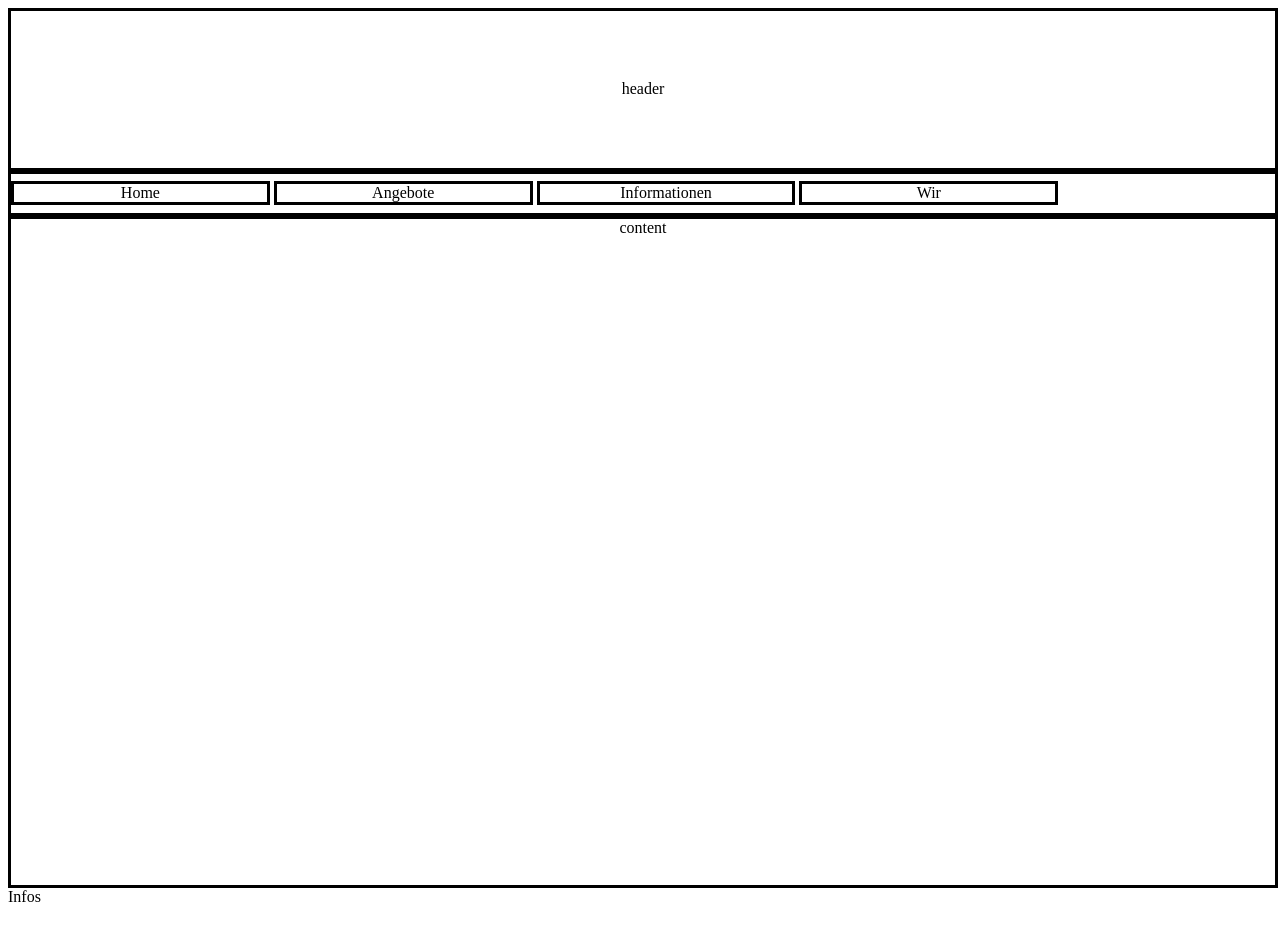
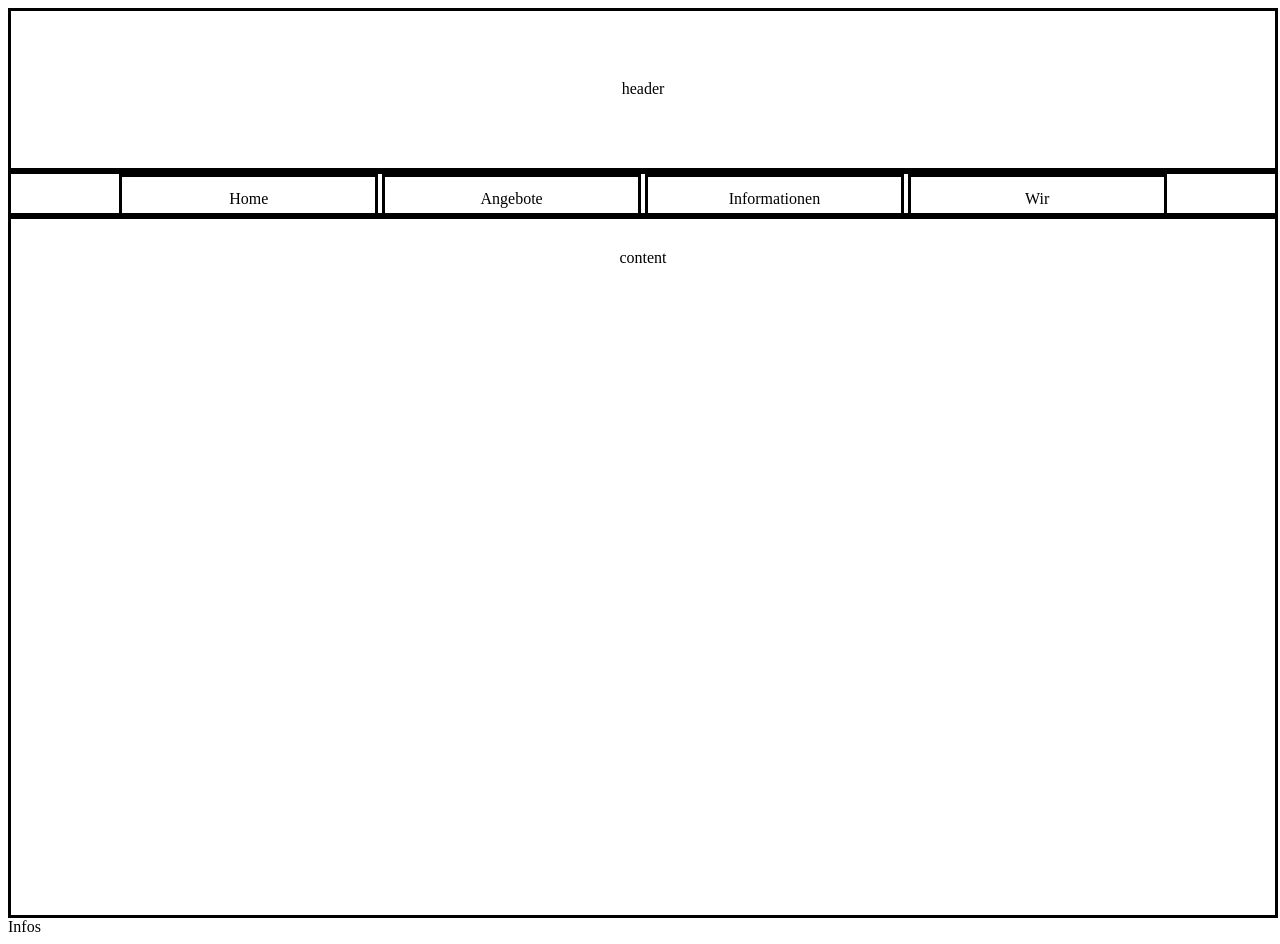
Before and after one commit to alinadrescher/zentrum, a plain HTML site: page Index.html in a window 1280 px wide. Before the commit the page ends 914 px from the top, so only its background shows below. Drawn offline with Linux system fonts and the light colour scheme.

Commit message:
css is homo

```diff
--- a/styles.css
+++ b/styles.css
@@ -8,18 +8,25 @@
 .navbar{
 	width: 100%;
 	height: 5%;
-	align-content: 	center;
-	border: 	solid;
+	text-align: center;
+	align-content: center;
+	border: solid;
 }
 .navbar .navItem{
 	width: 20%;
-	text-align: 	center;
-	border: 	solid;
-	display: inline-block
+	height: 100%;
+	text-align: center;
+	border: solid;
+	display: inline-block;
+	line-height: 270%;
+}
+.navbar .navItem span{
+	vertical-align: middle;
 }
 .content{
+	padding-top: 30px;
 	width: 100%;
 	height: 85%;
-	text-align: 	center;
-	border: 	solid;
+	text-align: center;
+	border: solid;
 }
```
